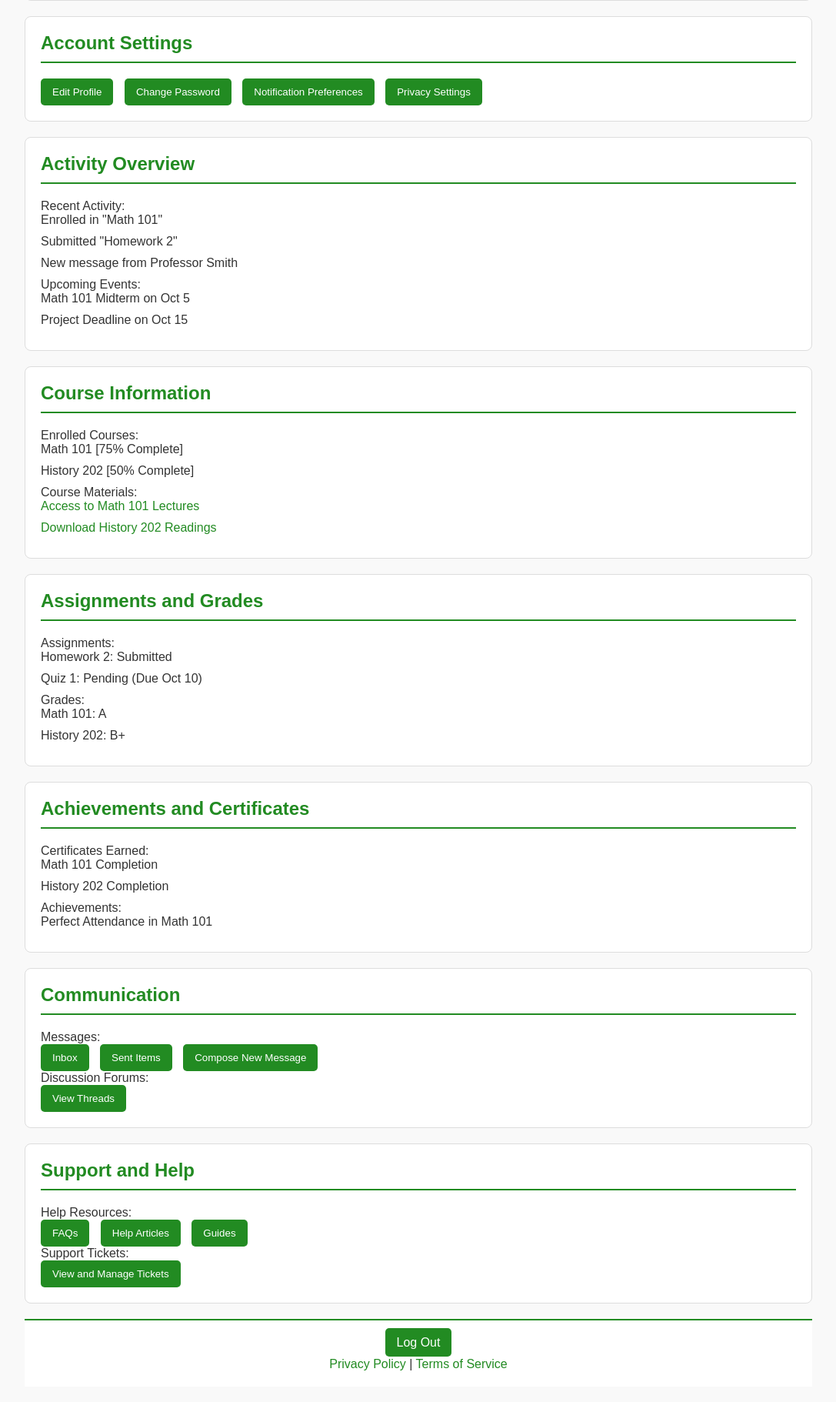
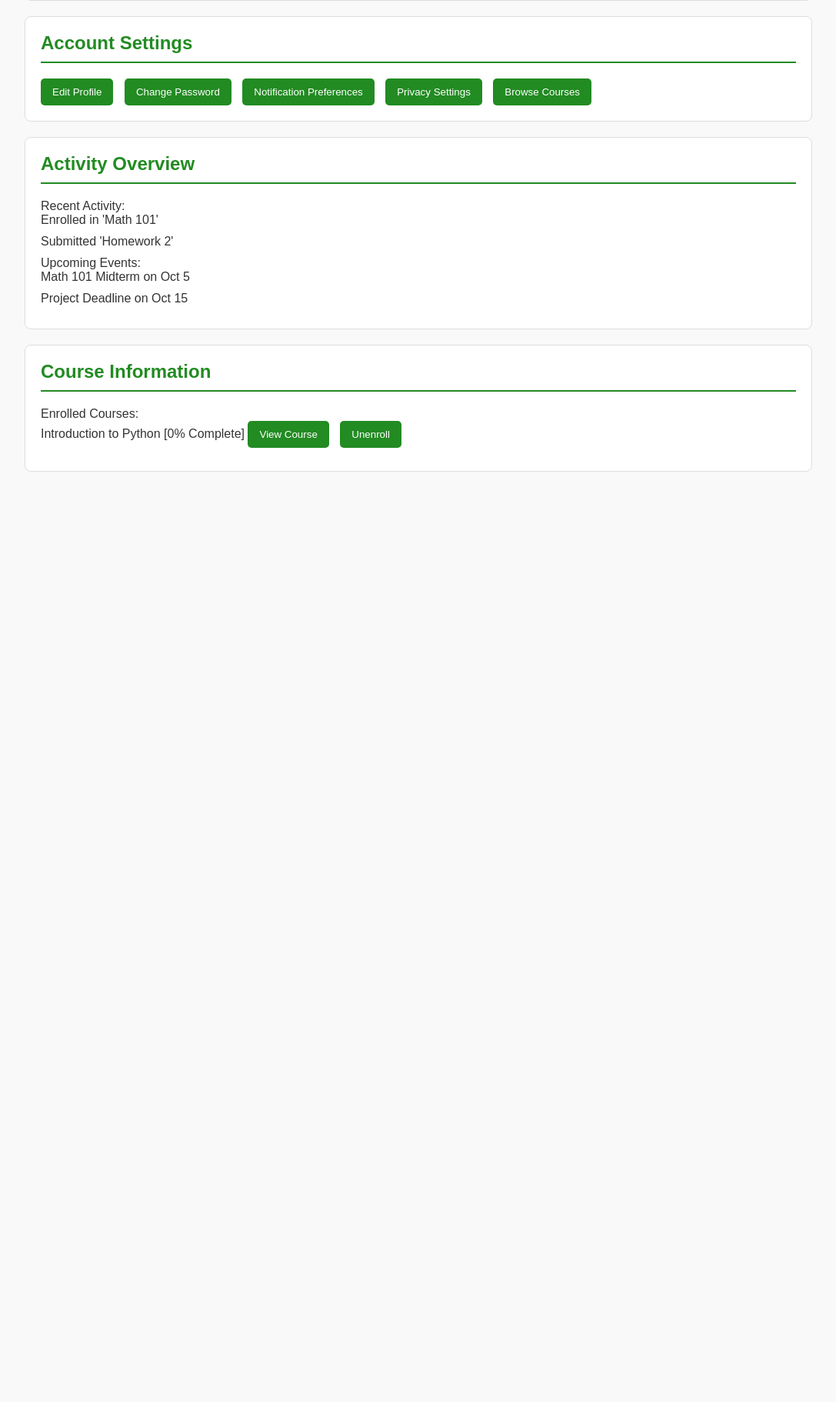
Before and after one commit to tarunikkaa/Online-Course-Platform, a Flask app: page /studentprofile in a window 1280 px wide. Shown: the part 240-2062 px from the top of the page at 77% size, without its empty margins (96-1183 px from the left). After the commit the page ends 853 px from the top, so only its background shows below. Run offline with Flask 3, Linux system fonts and the light colour scheme; a user stored in the database is signed in; data comes from the database, SQL or seed files in the repository; both versions use the stored data as it was after the commit.

Commit message:
Changes to studentprofile.html

```diff
--- a/app.py
+++ b/app.py
@@ -1,6 +1,6 @@
 from flask import Flask, render_template, request, redirect, url_for, flash, session
 from flask_sqlalchemy import SQLAlchemy
-from models import db, User  # Import the User model
+from models import db, User, Course, Enrollment, Progress  # Import the Course, Enrollment, and Progress models
 from routes import course_bp  # Import the blueprint
 import os
 
@@ -69,13 +69,30 @@ def signin():
             flash('Invalid username or password. Please try again.')
             return redirect(url_for('index'))
 
-# Route for student profile
 @app.route('/studentprofile')
 def student_profile():
     if 'username' in session and 'email' in session:
-        username = session['username']
-        email = session['email']
-        return render_template('studentprofile.html', username=username, email=email)
+        user = User.query.filter_by(username=session['username']).first()
+
+        # Fetch enrolled courses and progress
+        enrolled_courses = db.session.query(Course, Progress).join(Progress).filter(
+            Progress.user_id == user.id
+        ).all()
+
+        # Structure the data to be used in the template
+        courses_data = [{'id': course.id, 'title': course.title, 'progress': progress.completed_lessons}
+                        for course, progress in enrolled_courses]
+
+        # Sample recent activities and upcoming events
+        recent_activities = ["Enrolled in 'Math 101'", "Submitted 'Homework 2'"]
+        upcoming_events = ["Math 101 Midterm on Oct 5", "Project Deadline on Oct 15"]
+
+        return render_template('studentprofile.html',
+                               username=user.username,
+                               email=user.email,
+                               enrolled_courses=courses_data,
+                               recent_activities=recent_activities,
+                               upcoming_events=upcoming_events)
     else:
         flash('Please sign in to view your profile.')
         return redirect(url_for('index'))
--- a/templates/studentprofile.html
+++ b/templates/studentprofile.html
@@ -25,14 +25,6 @@
                 flashMessages.style.display = 'none';
             }
         }, 3000); // 3 seconds
-
-        // Open login modal automatically if login_failed is in the URL
-        document.addEventListener('DOMContentLoaded', function() {
-            const urlParams = new URLSearchParams(window.location.search);
-            if (urlParams.has('login_failed')) {
-                openModal(); // Function to open login modal
-            }
-        });
     </script>
     <div class="container">
         <!-- Header Section -->
@@ -54,6 +46,10 @@
             <button class="settings-btn">Change Password</button>
             <button class="settings-btn">Notification Preferences</button>
             <button class="settings-btn">Privacy Settings</button>
+            <!-- Button to open the courses route -->
+            <a href="{{ url_for('course_bp.courses') }}">
+                <button class="settings-btn">Browse Courses</button>
+            </a>
         </section>
 
         <!-- Activity Overview -->
@@ -62,16 +58,17 @@
             <div class="activity">
                 <p>Recent Activity:</p>
                 <ul>
-                    <li>Enrolled in "Math 101"</li>
-                    <li>Submitted "Homework 2"</li>
-                    <li>New message from Professor Smith</li>
+                    {% for activity in recent_activities %}
+                        <li>{{ activity }}</li>
+                    {% endfor %}
                 </ul>
             </div>
             <div class="events">
                 <p>Upcoming Events:</p>
                 <ul>
-                    <li>Math 101 Midterm on Oct 5</li>
-                    <li>Project Deadline on Oct 15</li>
+                    {% for event in upcoming_events %}
+                        <li>{{ event }}</li>
+                    {% endfor %}
                 </ul>
             </div>
         </section>
@@ -81,92 +78,29 @@
             <h2>Course Information</h2>
             <div class="courses">
                 <p>Enrolled Courses:</p>
+                {% if enrolled_courses %}
                 <ul>
-                    <li>Math 101 [75% Complete]</li>
-                    <li>History 202 [50% Complete]</li>
+                    {% for course in enrolled_courses %}
+                        <li>
+                            {{ course.title }} [{{ course.progress }}% Complete]
+                            <!-- View Course Button -->
+                            <a href="{{ url_for('course_bp.course_details', course_id=course.id) }}">
+                                <button>View Course</button>
+                            </a>
+                            <!-- Unenroll Button -->
+                            <form action="{{ url_for('course_bp.unenroll', course_id=course.id) }}" method="POST" style="display:inline;">
+                                <button type="submit" onclick="return confirm('Are you sure you want to unenroll from {{ course.title }}?');">
+                                    Unenroll
+                                </button>
+                            </form>
+                        </li>
+                    {% endfor %}
                 </ul>
-            </div>
-            <div class="materials">
-                <p>Course Materials:</p>
-                <ul>
-                    <li><a href="#">Access to Math 101 Lectures</a></li>
-                    <li><a href="#">Download History 202 Readings</a></li>
-                </ul>
+            {% else %}
+                <p>You are not enrolled in any courses.</p>
+            {% endif %}
             </div>
         </section>
-
-        <!-- Assignments and Grades -->
-        <section class="assignments-grades">
-            <h2>Assignments and Grades</h2>
-            <div class="assignments">
-                <p>Assignments:</p>
-                <ul>
-                    <li>Homework 2: Submitted</li>
-                    <li>Quiz 1: Pending (Due Oct 10)</li>
-                </ul>
-            </div>
-            <div class="grades">
-                <p>Grades:</p>
-                <ul>
-                    <li>Math 101: A</li>
-                    <li>History 202: B+</li>
-                </ul>
-            </div>
-        </section>
-
-        <!-- Achievements and Certificates -->
-        <section class="achievements-certificates">
-            <h2>Achievements and Certificates</h2>
-            <div class="certificates">
-                <p>Certificates Earned:</p>
-                <ul>
-                    <li>Math 101 Completion</li>
-                    <li>History 202 Completion</li>
-                </ul>
-            </div>
-            <div class="achievements">
-                <p>Achievements:</p>
-                <ul>
-                    <li>Perfect Attendance in Math 101</li>
-                </ul>
-            </div>
-        </section>
-
-        <!-- Communication -->
-        <section class="communication">
-            <h2>Communication</h2>
-            <div class="messages">
-                <p>Messages:</p>
-                <button class="comm-btn">Inbox</button>
-                <button class="comm-btn">Sent Items</button>
-                <button class="comm-btn">Compose New Message</button>
-            </div>
-            <div class="forums">
-                <p>Discussion Forums:</p>
-                <button class="comm-btn">View Threads</button>
-            </div>
-        </section>
-
-        <!-- Support and Help -->
-        <section class="support-help">
-            <h2>Support and Help</h2>
-            <div class="help-resources">
-                <p>Help Resources:</p>
-                <button class="support-btn">FAQs</button>
-                <button class="support-btn">Help Articles</button>
-                <button class="support-btn">Guides</button>
-            </div>
-            <div class="support-tickets">
-                <p>Support Tickets:</p>
-                <button class="support-btn">View and Manage Tickets</button>
-            </div>
-        </section>
-
-        <!-- Footer Section -->
-        <footer class="footer">
-            <a href="{{ url_for('logout') }}" class="footer-btn">Log Out</a>
-            <p><a href="#">Privacy Policy</a> | <a href="#">Terms of Service</a></p>
-        </footer>
     </div>
 </body>
 </html>
```
Also changed, not shown: routes.py (+36 -0 lines), templates/courses.html (+0 -8 lines), instance/users.db.
